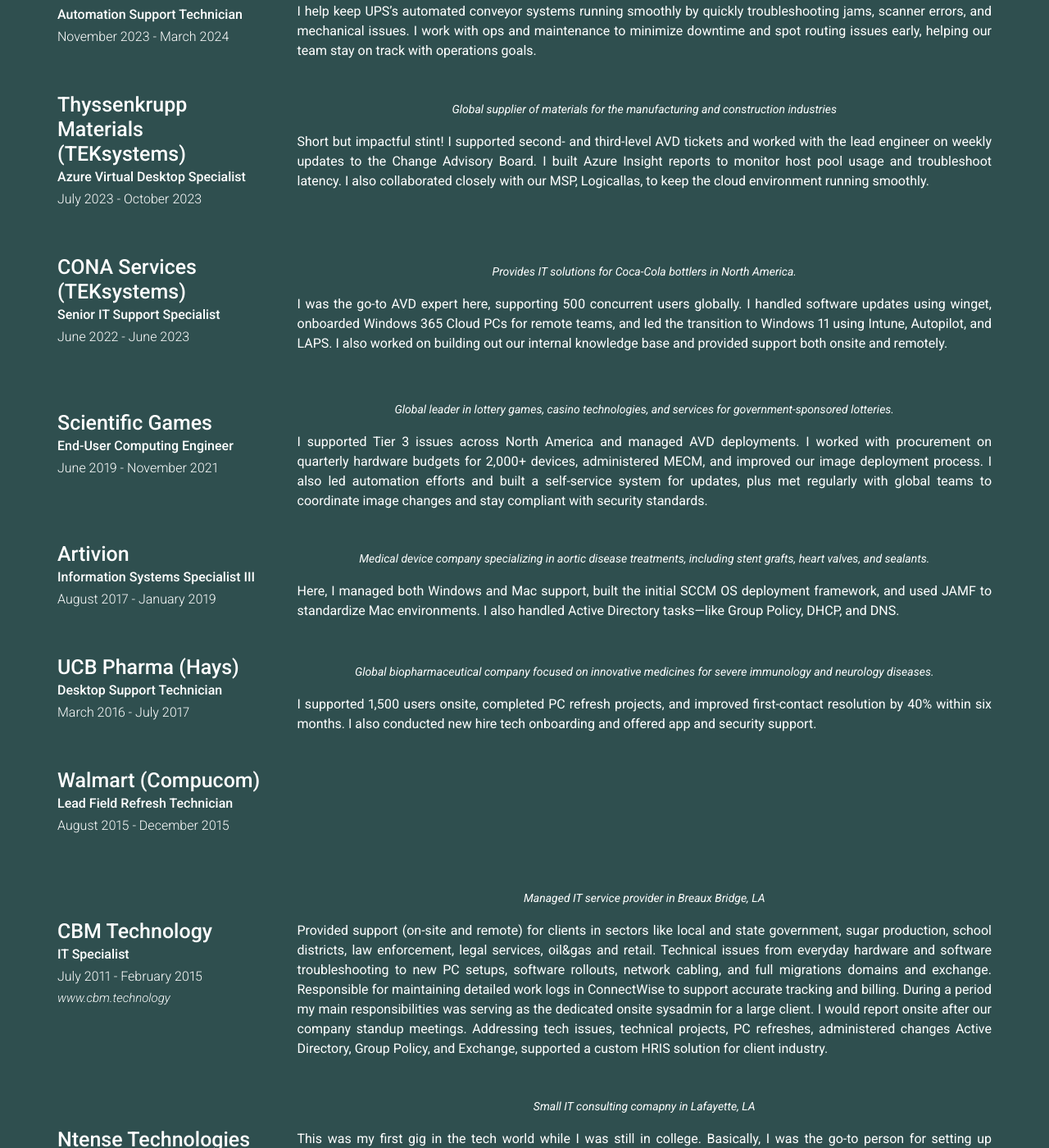
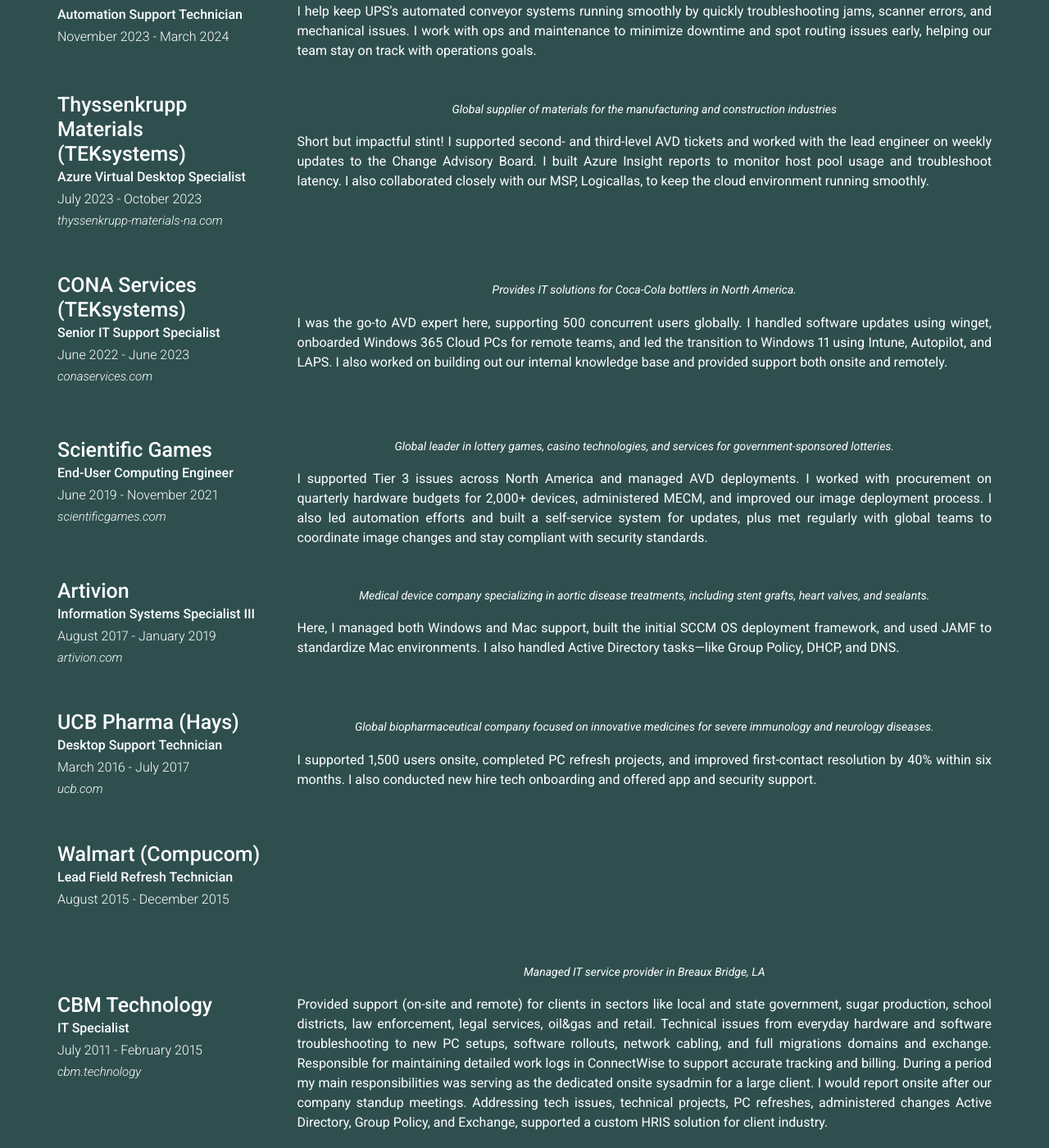
Before and after one commit to dane-gauthier/danegauthier.github.io, a Jekyll site: the page built from index.md, in a window 1280 px wide and 1400 px high, scrolled down 1232 px. Shown: the whole window at 82% size. Built offline with Jekyll 4.4.1, drawn with Linux system fonts in a browser that asks for light colours; nearby versions of some CDN libraries.

Commit message:
Company Links

```diff
--- a/_config.yml
+++ b/_config.yml
@@ -85,7 +85,7 @@
         title: Thyssenkrupp Materials (TEKsystems)
         sub_title: Azure Virtual Desktop Specialist
         caption: July 2023 - October 2023
-        link:
+        link: thyssenkrupp-materials-na.com
         quote: >
            Global supplier of materials for the manufacturing and construction industries
         description: | # this will include new lines to allow paragraphs
@@ -96,7 +96,7 @@
         title: CONA Services (TEKsystems)
         sub_title: Senior IT Support Specialist
         caption: June 2022 - June 2023
-        link:
+        link: conaservices.com
         quote: >
           Provides IT solutions for Coca-Cola bottlers in North America.
         description: | # this will include new lines to allow paragraphs
@@ -107,7 +107,7 @@
         title: Scientific Games
         sub_title: End-User Computing Engineer
         caption: June 2019 - November 2021
-        link:
+        link: scientificgames.com
         quote: >
           Global leader in lottery games, casino technologies, and services for government-sponsored lotteries.
         description: | # this will include new lines to allow paragraphs
@@ -118,7 +118,7 @@
         title: Artivion
         sub_title: Information Systems Specialist III
         caption: August 2017 - January 2019
-        link:
+        link: artivion.com
         quote: >
           Medical device company specializing in aortic disease treatments, including stent grafts, heart valves, and sealants.
         description: | # this will include new lines to allow paragraphs
@@ -128,7 +128,7 @@
         title: UCB Pharma (Hays)
         sub_title: Desktop Support Technician
         caption: March 2016 - July 2017
-        link:
+        link: ucb.com
         quote: >
           Global biopharmaceutical company focused on innovative medicines for severe immunology and neurology diseases.
         description: | # this will include new lines to allow paragraphs
@@ -147,7 +147,7 @@
         title: CBM Technology
         sub_title:  IT Specialist
         caption: July 2011 - February 2015
-        link: www.cbm.technology
+        link: cbm.technology
         quote: >
           Managed IT service provider in Breaux Bridge, LA
         description: | # this will include new lines to allow paragraphs
```
